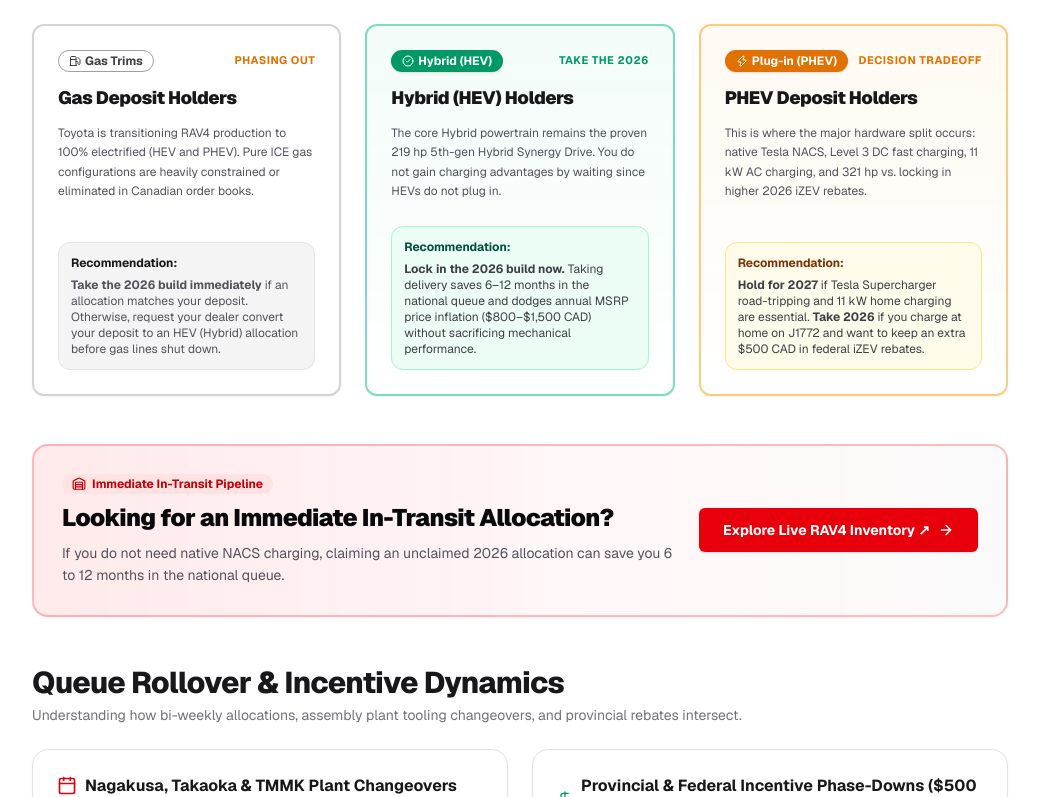
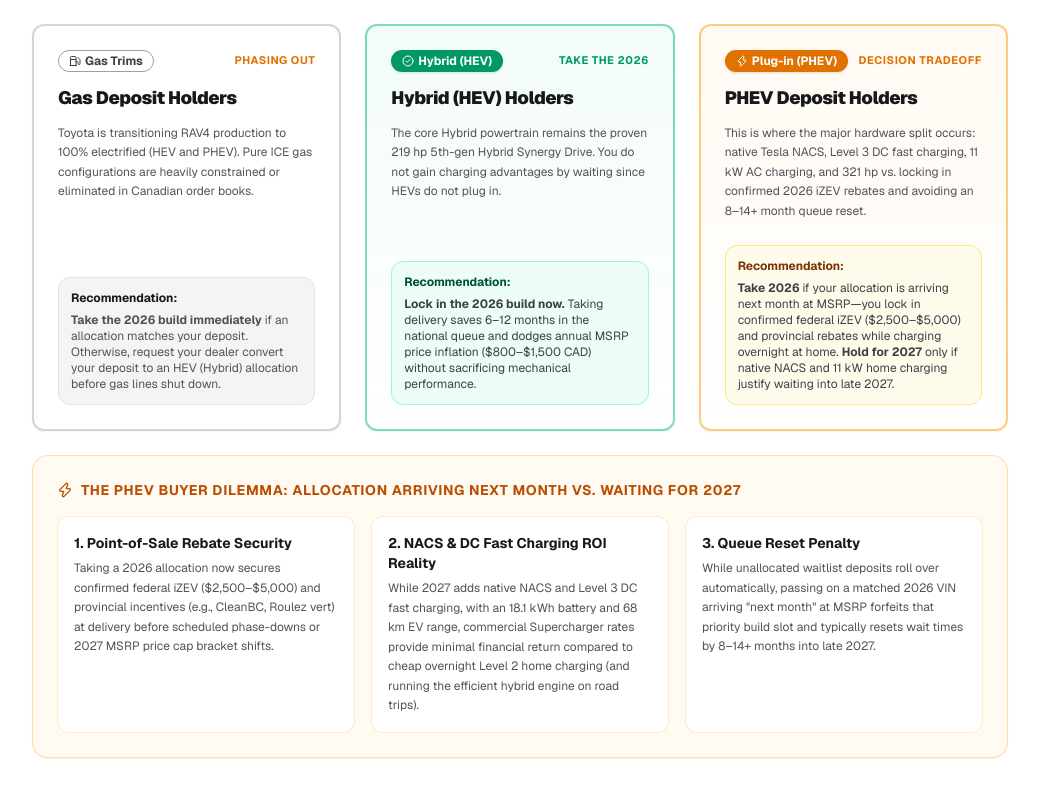
Before and after one commit to danrubinvfx/toyotawaits, a Next.js app: page /guides/toyota-rav4-2026-vs-2027 in a window 1280 px wide. Shown: the part 1403-2200 px from the top of the page, without its empty margins (120-1159 px from the left). Built offline with nearby package versions, Linux system fonts and the light colour scheme; no server answers.

Commit message:
feat(rav4): polish 2026 vs 2027 guide with PHEV rebate & NACS decision hook

```diff
--- a/src/app/guides/toyota-rav4-2026-vs-2027/page.tsx
+++ b/src/app/guides/toyota-rav4-2026-vs-2027/page.tsx
@@ -364,7 +364,7 @@ export default function Rav42026Vs2027GuidePage() {
                 PHEV Deposit Holders
               </CardTitle>
               <CardDescription className="text-xs text-zinc-600 dark:text-zinc-400 leading-relaxed">
-                This is where the major hardware split occurs: native Tesla NACS, Level 3 DC fast charging, 11 kW AC charging, and 321 hp vs. locking in higher 2026 iZEV rebates.
+                This is where the major hardware split occurs: native Tesla NACS, Level 3 DC fast charging, 11 kW AC charging, and 321 hp vs. locking in confirmed 2026 iZEV rebates and avoiding an 8–14+ month queue reset.
               </CardDescription>
             </CardHeader>
             <CardContent className="space-y-3 pt-0">
@@ -373,11 +373,45 @@ export default function Rav42026Vs2027GuidePage() {
                   Recommendation:
                 </p>
                 <p className="text-zinc-700 dark:text-zinc-300">
-                  <strong>Hold for 2027</strong> if Tesla Supercharger road-tripping and 11 kW home charging are essential. <strong>Take 2026</strong> if you charge at home on J1772 and want to keep an extra $500 CAD in federal iZEV rebates.
+                  <strong>Take 2026</strong> if your allocation is arriving next month at MSRP—you lock in confirmed federal iZEV ($2,500–$5,000) and provincial rebates while charging overnight at home. <strong>Hold for 2027</strong> only if native NACS and 11 kW home charging justify waiting into late 2027.
                 </p>
               </div>
             </CardContent>
           </Card>
+        </div>
+
+        {/* Dedicated PHEV Buyer Dilemma Deep-Dive */}
+        <div className="rounded-2xl border border-amber-500/30 bg-amber-500/5 dark:bg-amber-950/20 p-6 space-y-4 shadow-xs">
+          <div className="flex items-center gap-2 text-amber-700 dark:text-amber-400 font-bold text-sm uppercase tracking-wider">
+            <Zap className="h-4 w-4 shrink-0" />
+            <span>The PHEV Buyer Dilemma: Allocation Arriving Next Month vs. Waiting for 2027</span>
+          </div>
+          <div className="grid grid-cols-1 md:grid-cols-3 gap-4 text-xs sm:text-sm">
+            <div className="rounded-xl bg-white dark:bg-zinc-900/80 border border-amber-500/20 p-4 space-y-1.5">
+              <p className="font-bold text-zinc-900 dark:text-zinc-100">
+                1. Point-of-Sale Rebate Security
+              </p>
+              <p className="text-zinc-600 dark:text-zinc-400 text-xs leading-relaxed">
+                Taking a 2026 allocation now secures confirmed federal iZEV ($2,500–$5,000) and provincial incentives (e.g., CleanBC, Roulez vert) at delivery before scheduled phase-downs or 2027 MSRP price cap bracket shifts.
+              </p>
+            </div>
+            <div className="rounded-xl bg-white dark:bg-zinc-900/80 border border-amber-500/20 p-4 space-y-1.5">
+              <p className="font-bold text-zinc-900 dark:text-zinc-100">
+                2. NACS &amp; DC Fast Charging ROI Reality
+              </p>
+              <p className="text-zinc-600 dark:text-zinc-400 text-xs leading-relaxed">
+                While 2027 adds native NACS and Level 3 DC fast charging, with an 18.1 kWh battery and 68 km EV range, commercial Supercharger rates provide minimal financial return compared to cheap overnight Level 2 home charging (and running the efficient hybrid engine on road trips).
+              </p>
+            </div>
+            <div className="rounded-xl bg-white dark:bg-zinc-900/80 border border-amber-500/20 p-4 space-y-1.5">
+              <p className="font-bold text-zinc-900 dark:text-zinc-100">
+                3. Queue Reset Penalty
+              </p>
+              <p className="text-zinc-600 dark:text-zinc-400 text-xs leading-relaxed">
+                While unallocated waitlist deposits roll over automatically, passing on a matched 2026 VIN arriving &quot;next month&quot; at MSRP forfeits that priority build slot and typically resets wait times by 8–14+ months into late 2027.
+              </p>
+            </div>
+          </div>
         </div>
       </section>
 
```
Also changed, not shown: 1 other file (tests, documents, lock files or other folders).
